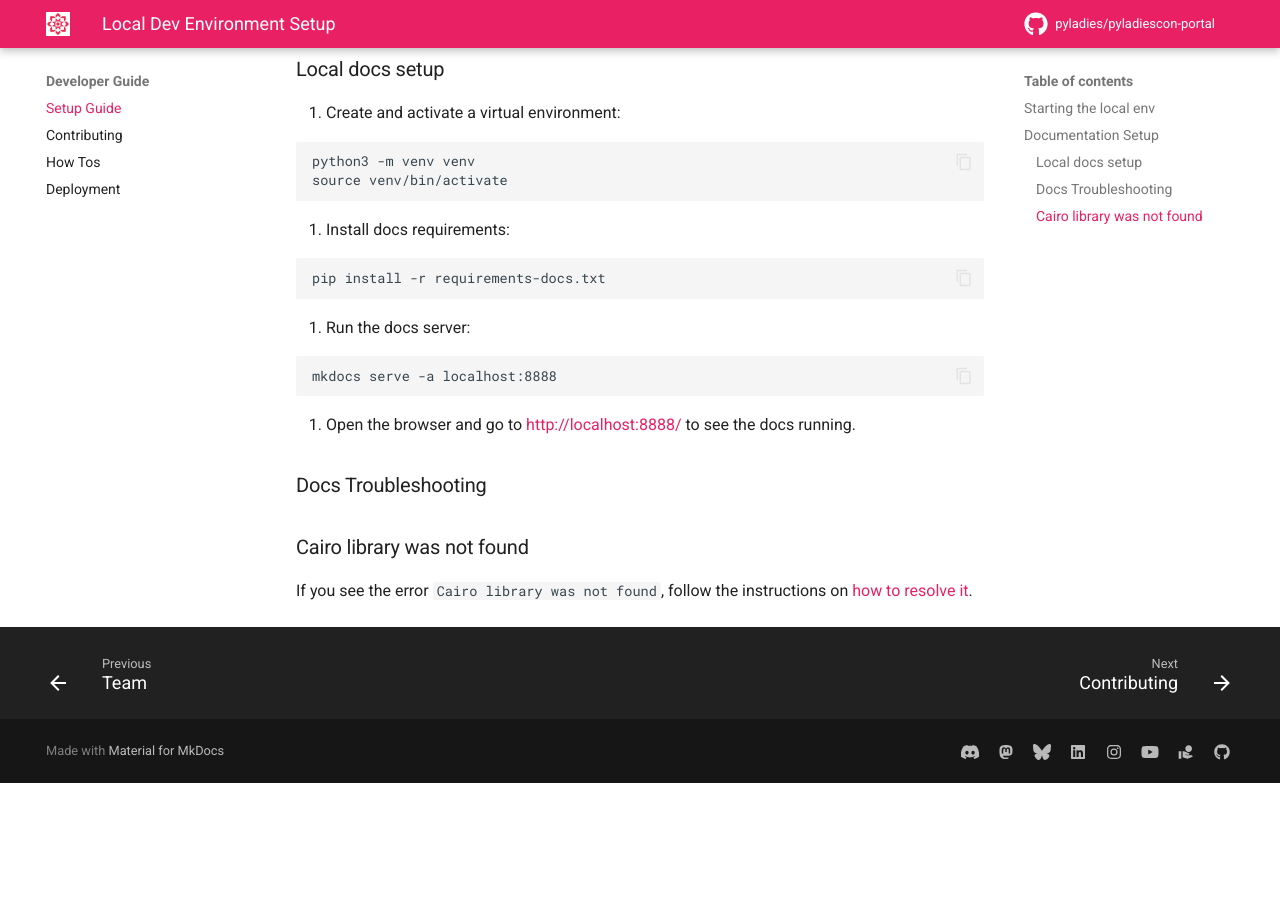
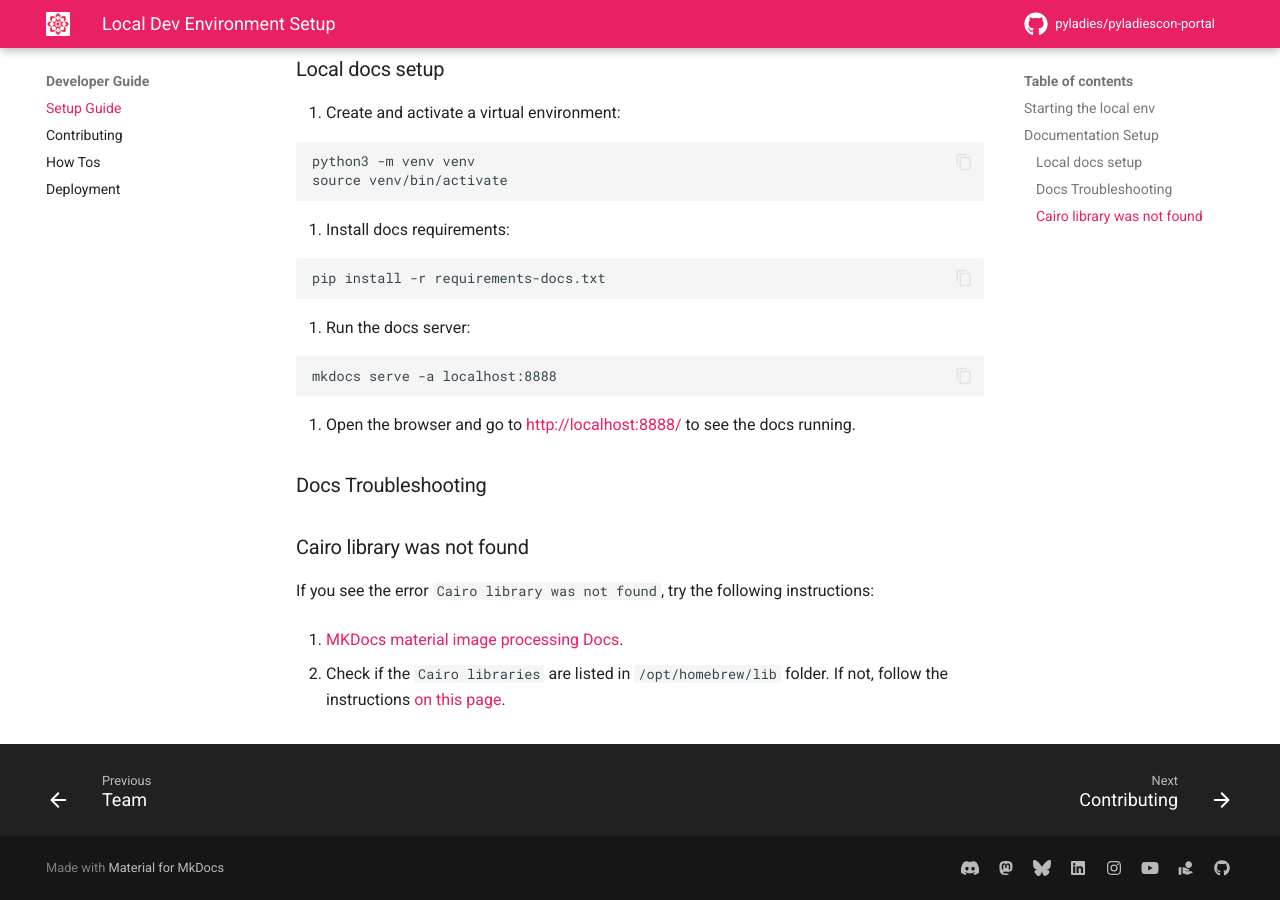
Before and after one commit to pyladies/pyladiescon-portal, an MkDocs documentation site: the page built from docs/developer/setup.md, in a window 1280 px wide and 900 px high, scrolled down 944 px. Built offline with MkDocs 1.6.1 and Material for MkDocs 9.7.7, drawn with Linux system fonts in a browser that asks for light colours; comment, search, counter and statistics services are not loaded; before the commit the page ends 1727 px from its top, so only the background shows below that.

Commit message:
Update troubleshooting Doc about cairo library  (#144)
* updating the troubleshooting on how to solve cairo missing library on Mac

---------

Co-authored-by: ctivir <ctivir@outlook.com>
Co-authored-by: Mariatta <Mariatta@users.noreply.github.com>

````diff
--- a/docs/developer/setup.md
+++ b/docs/developer/setup.md
@@ -68,4 +68,8 @@
 
 ### Cairo library was not found
 
-If you see the error `Cairo library was not found`, follow the instructions on [how to resolve it](https://squidfunk.github.io/mkdocs-material/plugins/requirements/image-processing/?h=cairo#troubleshooting).
+If you see the error `Cairo library was not found`, try the following instructions:
+
+1. [MKDocs material image processing Docs](https://squidfunk.github.io/mkdocs-material/plugins/requirements/image-processing/?h=cairo#troubleshooting).
+
+2. Check if the `Cairo libraries` are listed in ```/opt/homebrew/lib``` folder. If not, follow the instructions [on this page](https://github.com/squidfunk/mkdocs-material/issues/5121).
````
